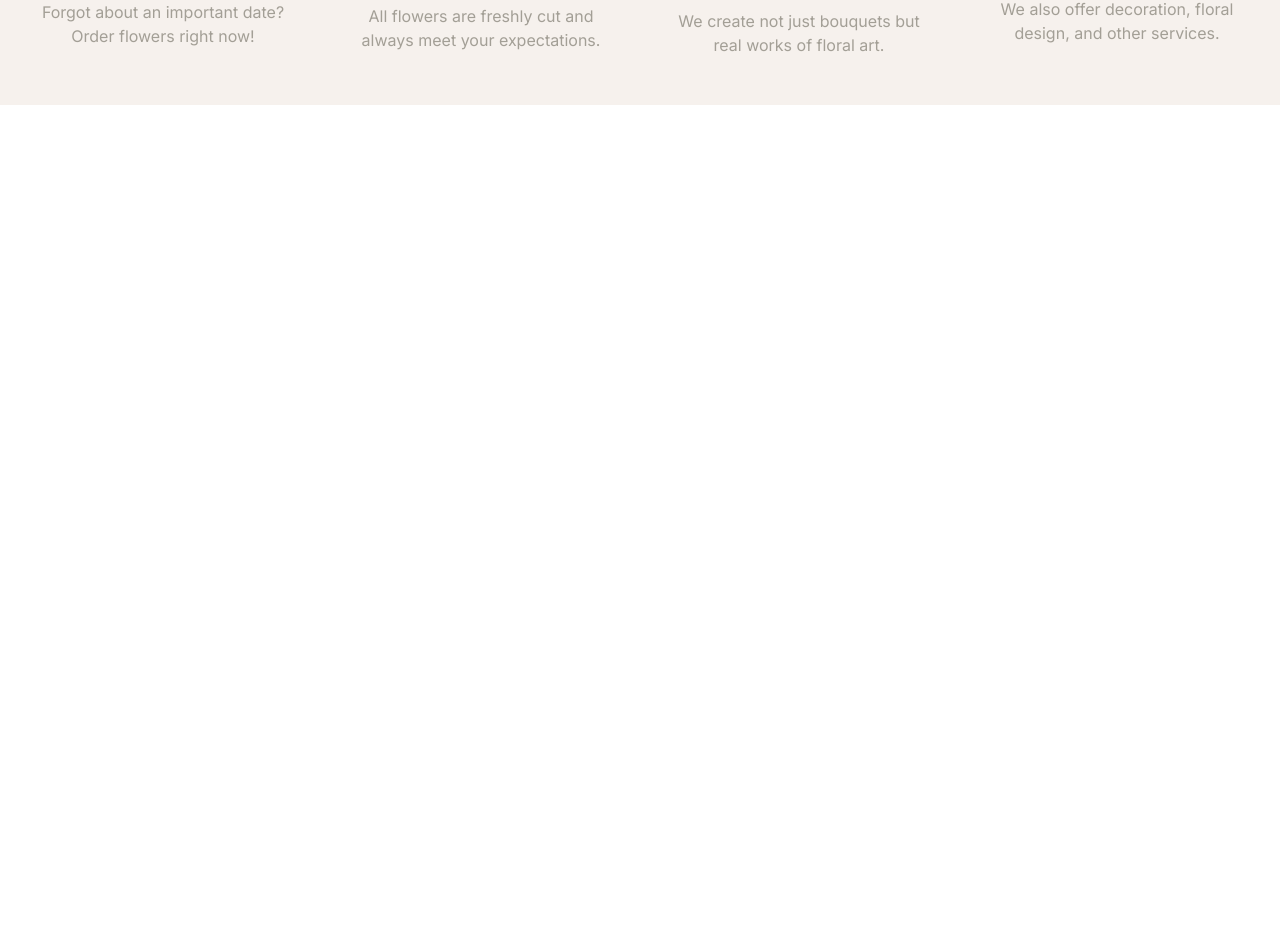
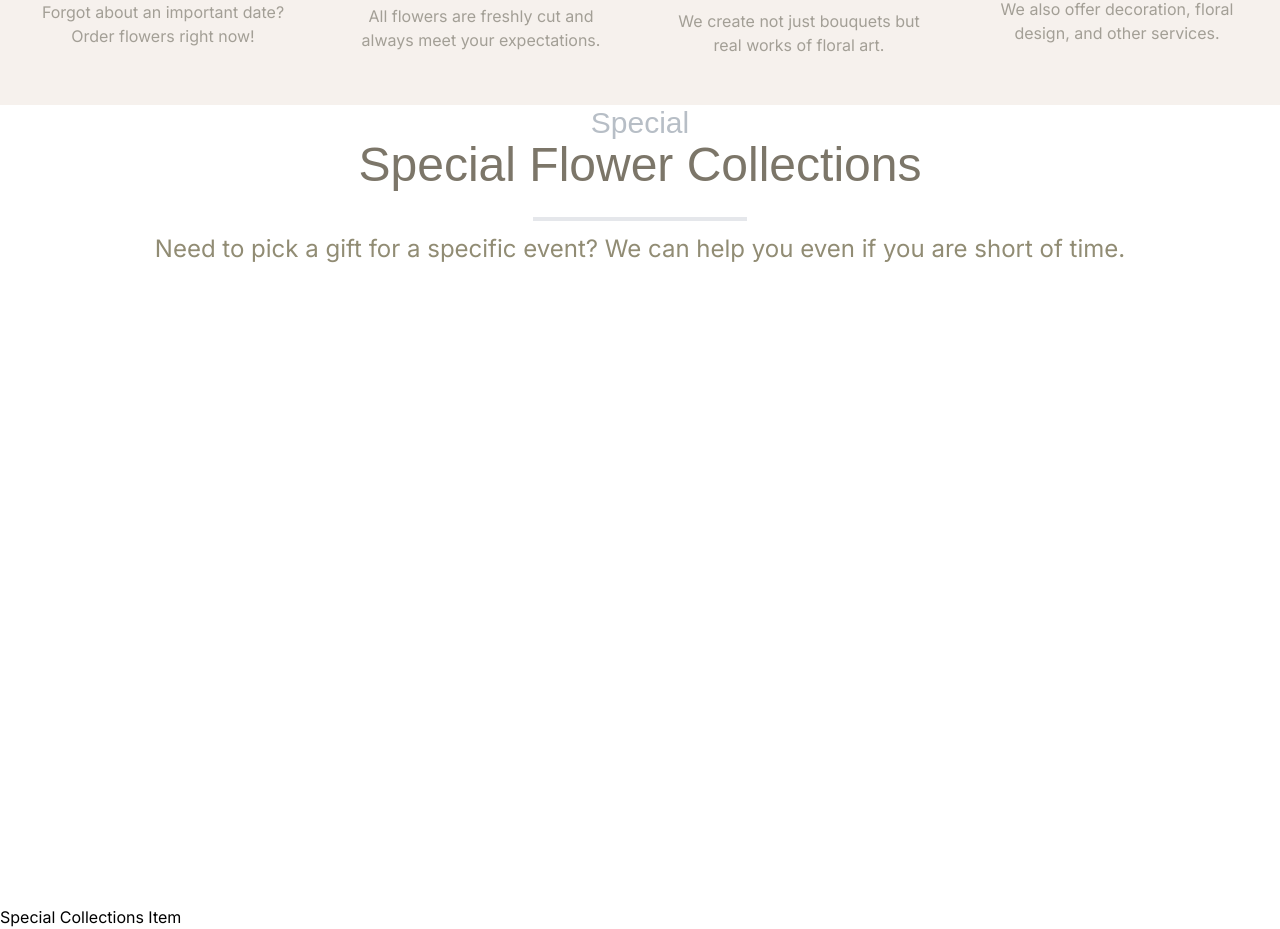
Before and after one commit to koldovsky/2024-itstep-next-team-01, a Next.js app: page / in a window 1280 px wide. Shown: the part 790-1719 px from the top of the page. Before the commit the page ends 895 px from the top, so only its background shows below. Built offline with nearby package versions, Linux system fonts and the light colour scheme; a web font is replaced by a local one.

Commit message:
develop special collections

```diff
--- /dev/null
+++ b/app/components/special-collections/SpecialCollectionsContainer.tsx
@@ -0,0 +1,12 @@
+import React from 'react';
+import SpecialCollectionsTitle from './SpecialCollectionsTitle';
+import SpecialCollectionsItem from './SpecialCollectionsItem';
+
+export default function SpecialCollectionsContainer() {
+    return (
+        <section>
+            <SpecialCollectionsTitle />
+            <SpecialCollectionsItem />
+        </section>
+    );
+}
--- /dev/null
+++ b/app/components/special-collections/SpecialCollectionsItem.tsx
@@ -0,0 +1,10 @@
+import React from 'react';
+
+
+export default function SpecialCollectionsItem() {
+    return (
+        <section className="">
+            Special Collections Item
+        </section>
+    );
+}
--- /dev/null
+++ b/app/components/special-collections/SpecialCollectionsTitle.tsx
@@ -0,0 +1,15 @@
+import React from 'react';
+
+export default function SpecialCollectionsTitle() {
+    return (
+        <div className="flex flex-col items-center min-h-screen">
+            <p className="text-specialText font-script text-3xl">Special</p>
+            <h3 className="text-5xl md:text-5xl text-primaryText mb-4 font-serif">Special Flower Collections</h3>
+            <hr className="w-2/12 border-2 my-3" />
+            <h4 className="text-[46px] md:text-2xl text-secondaryText">Need to pick a gift for a specific event? We can help you even if you are short of time.</h4>
+
+
+
+        </div>
+    );
+}
--- a/app/page.tsx
+++ b/app/page.tsx
@@ -1,11 +1,13 @@
 import Cover from "./components/Home/Cover";
 import Features from "./components/Home/Features";
+import SpecialCollections from "./components/special-collections/SpecialCollectionsContainer";
 
 export default function Home() {
     return (
         <>
             <Cover/>
             <Features/>
+            <SpecialCollections/>
         </>
     );
 }
```
Lines whose indentation alone changed are shown as unchanged.
